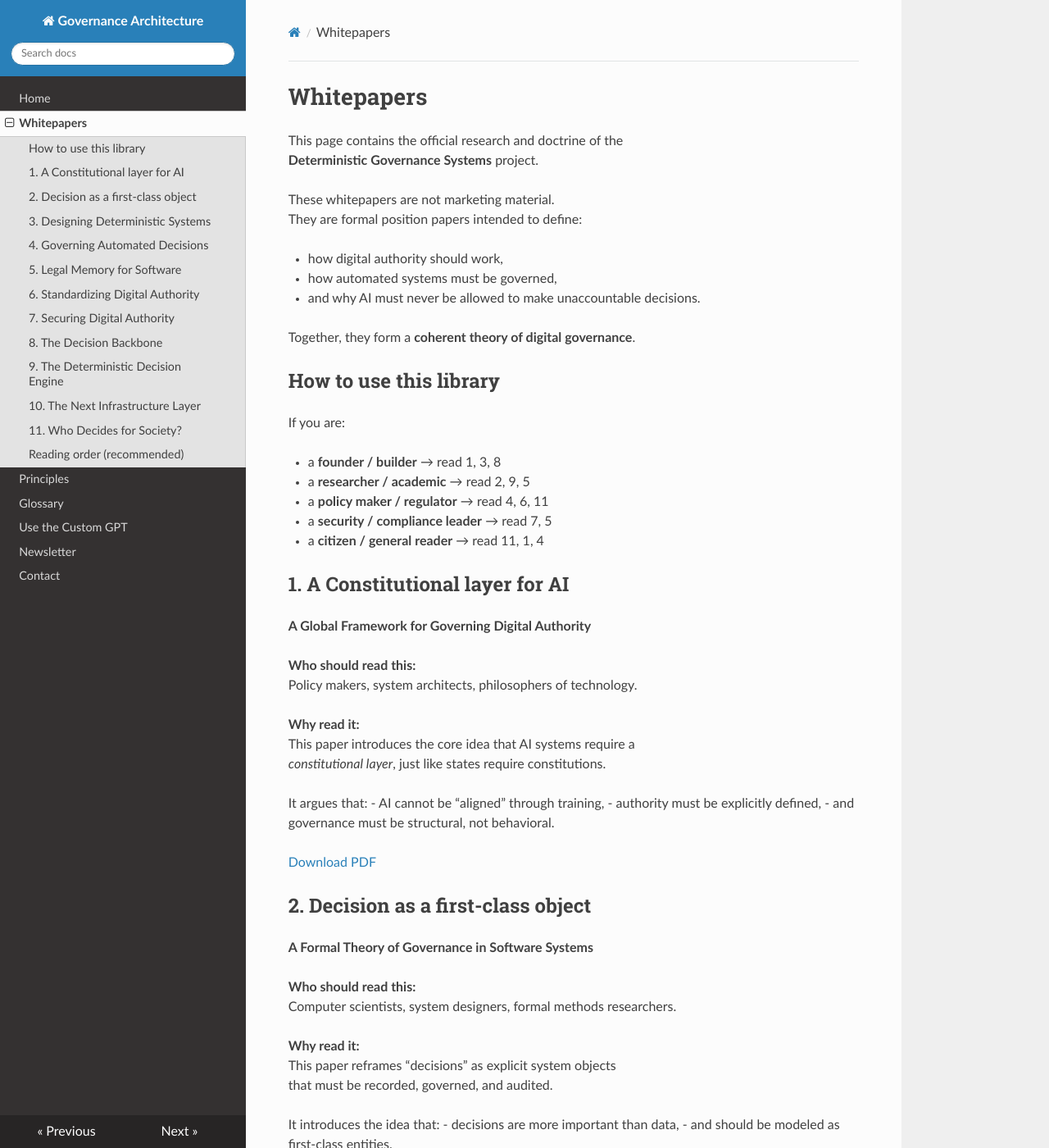
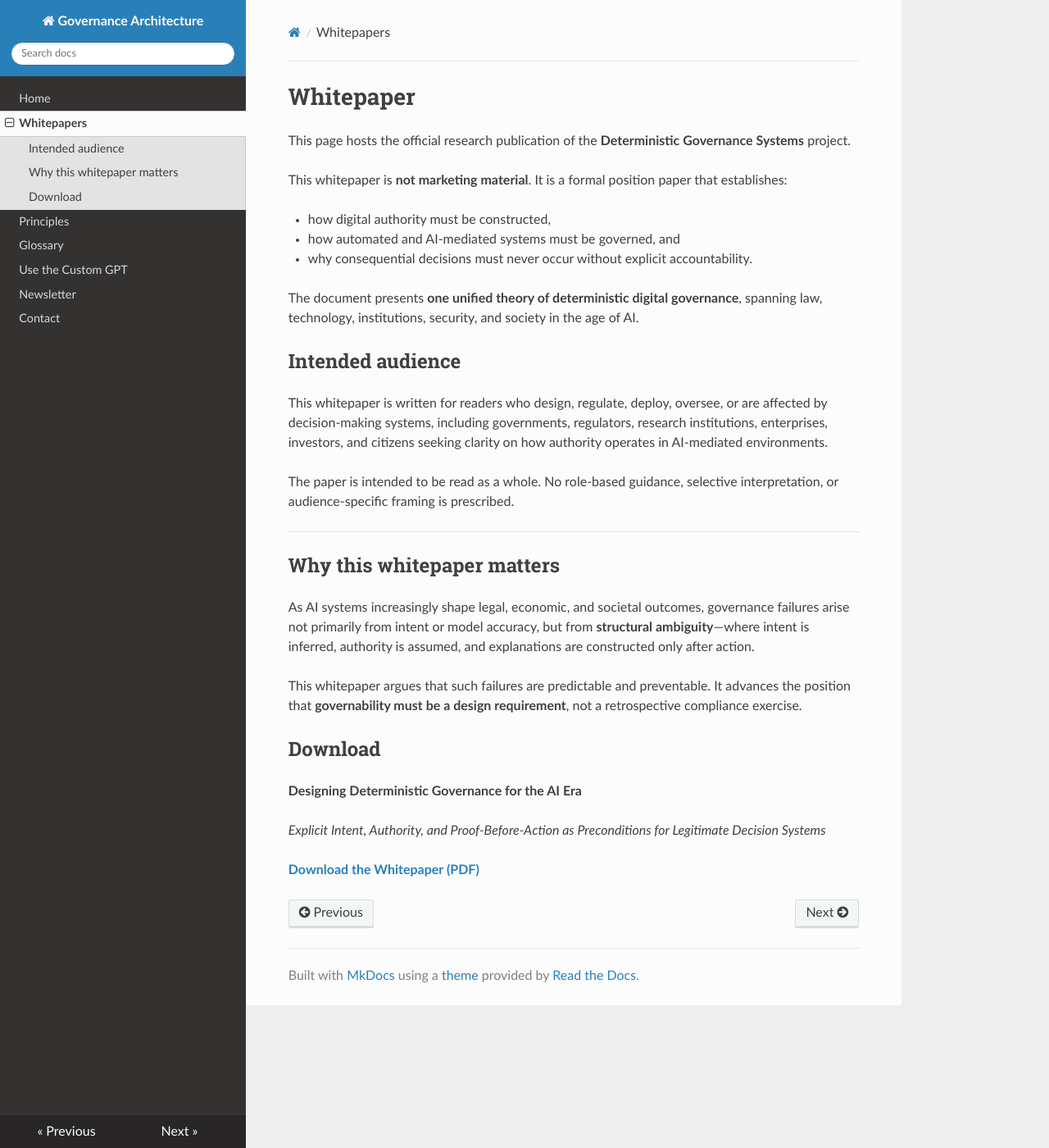
Before and after one commit to pavancharak/governance-architecture, an MkDocs documentation site: the page built from docs/whitepapers.md, in a window 1280 px wide and 1400 px high. Shown: the whole window at 82% size. Built offline with MkDocs 1.6.1, drawn with Linux system fonts in a browser that asks for light colours; nearby versions of some CDN libraries; some of the changed text lies outside the part shown.

```diff
--- a/docs/whitepapers.md
+++ b/docs/whitepapers.md
@@ -1,231 +1,37 @@
-# Whitepapers
+<!-- File: docs/whitepapers.md -->
 
-This page contains the official research and doctrine of the
+# Whitepaper
+
+This page hosts the official research publication of the
 **Deterministic Governance Systems** project.
 
-These whitepapers are not marketing material.
-They are formal position papers intended to define:
+This whitepaper is **not marketing material**. It is a formal position paper that establishes:
 
-- how digital authority should work,
-- how automated systems must be governed,
-- and why AI must never be allowed to make unaccountable decisions.
+* how digital authority must be constructed,
+* how automated and AI-mediated systems must be governed, and
+* why consequential decisions must never occur without explicit accountability.
 
-Together, they form a **coherent theory of digital governance**.
+The document presents **one unified theory of deterministic digital governance**, spanning law, technology, institutions, security, and society in the age of AI.
 
 
-## How to use this library
+## Intended audience
 
-If you are:
+This whitepaper is written for readers who design, regulate, deploy, oversee, or are affected by decision-making systems, including governments, regulators, research institutions, enterprises, investors, and citizens seeking clarity on how authority operates in AI-mediated environments.
 
-- a **founder / builder** → read 1, 3, 8
-- a **researcher / academic** → read 2, 9, 5
-- a **policy maker / regulator** → read 4, 6, 11
-- a **security / compliance leader** → read 7, 5
-- a **citizen / general reader** → read 11, 1, 4
+The paper is intended to be read as a whole. No role-based guidance, selective interpretation, or audience-specific framing is prescribed.
 
+---
 
-## 1. A Constitutional layer for AI
+## Why this whitepaper matters
 
-**A Global Framework for Governing Digital Authority**
+As AI systems increasingly shape legal, economic, and societal outcomes, governance failures arise not primarily from intent or model accuracy, but from **structural ambiguity**—where intent is inferred, authority is assumed, and explanations are constructed only after action.
 
-**Who should read this:**
-Policy makers, system architects, philosophers of technology.
+This whitepaper argues that such failures are predictable and preventable. It advances the position that **governability must be a design requirement**, not a retrospective compliance exercise.
 
-**Why read it:**
-This paper introduces the core idea that AI systems require a
-*constitutional layer*, just like states require constitutions.
+## Download
 
-It argues that:
-- AI cannot be “aligned” through training,
-- authority must be explicitly defined,
-- and governance must be structural, not behavioral.
+**Designing Deterministic Governance for the AI Era**
 
-[Download PDF](whitepapers/constitutional_layer_ai_v1.pdf)
+*Explicit Intent, Authority, and Proof-Before-Action as Preconditions for Legitimate Decision Systems*
 
-
-## 2. Decision as a first-class object
-**A Formal Theory of Governance in Software Systems**
-
-**Who should read this:**
-Computer scientists, system designers, formal methods researchers.
-
-**Why read it:**
-This paper reframes “decisions” as explicit system objects
-that must be recorded, governed, and audited.
-
-It introduces the idea that:
-- decisions are more important than data,
-- and should be modeled as first-class entities.
-
-[Download PDF](whitepapers/decision_first_class_object_v1.pdf)
-
-
-## 3. Designing Deterministic Systems
-
-**Why AI Should never be allowed to decide**
-
-**Who should read this:**
-AI engineers, startup founders, product leaders.
-
-**Why read it:**
-This paper explains why probabilistic systems are fundamentally
-incompatible with governance, law, and accountability.
-
-It makes the case for:
-- determinism over learning,
-- rules over models,
-- and explanation over prediction.
-
-[Download PDF](whitepapers/designing_deterministic_systems_v1.pdf)
-
-
-## 4. Governing Automated Decisions
-
-**Digital due process & accountable automation**
-
-**Who should read this:**
-Regulators, compliance teams, legal professionals.
-
-**Why read it:**
-This paper translates legal concepts like:
-- due process,
-- right to explanation,
-- and appeal mechanisms
-
-into technical system requirements.
-
-[Download PDF](whitepapers/governing_automated_decisions_v1.pdf)
-
-
-## 5. Legal Memory for Software
-
-**Why systems must remember their own decisions**
-
-**Who should read this:**
-Security engineers, auditors, institutional architects.
-
-**Why read it:**
-This paper introduces the concept of **legal memory**:
-systems must remember not just what happened,
-but *why* it happened.
-
-It argues that:
-- forgetting is a security vulnerability,
-- and memory must be immutable and auditable.
-
-[Download PDF](whitepapers/legal_memory_for_software_v1.pdf)
-
-
-## 6. Standardizing Digital Authority
-**Why decision governance must become a global technical standard**
-
-**Who should read this:**
-Standards bodies, governments, international organizations.
-
-**Why read it:**
-This paper argues that governance infrastructure must become:
-- a shared global standard,
-- not proprietary corporate logic.
-
-It compares governance to:
-- TCP/IP for networks,
-- and constitutions for states.
-
-[Download PDF](whitepapers/standardizing_digital_authority_v1.pdf)
-
-
-## 7. Securing Digital Authority
-
-**Threat models for governance infrastructure**
-
-**Who should read this:**
-Cybersecurity professionals, risk officers, security researchers.
-
-**Why read it:**
-This paper defines the threat model for governance systems:
-- insider attacks,
-- silent logic drift,
-- collusion,
-- and record tampering.
-
-It treats governance as a **security problem**.
-
-[Download PDF](whitepapers/securing_digital_authority_v1.pdf)
-
-
-## 8. The Decision Backbone
-
-**Why enterprises need deterministic governance systems**
-
-**Who should read this:**
-Enterprise leaders, CTOs, compliance heads.
-
-**Why read it:**
-This paper explains how large organizations lose control
-when decisions are embedded in opaque systems.
-
-It proposes governance as:
-- a core infrastructure layer,
-- like finance or identity.
-
-[Download PDF](whitepapers/decision_backbone_v1.pdf)
-
-
-## 9. The Deterministic Decision Engine
-
-**A formal runtime model for provable governance systems**
-
-**Who should read this:**
-System architects, formal verification researchers.
-
-**Why read it:**
-This is the most technical paper.
-It describes the runtime architecture for implementing
-deterministic governance systems.
-
-[Download PDF](whitepapers/deterministic_decision_engine_v1.pdf)
-
-
-## 10. The Next Infrastructure Layer
-
-**Why governance will become the largest market in the age of AI**
-
-**Who should read this:**
-Investors, strategists, founders.
-
-**Why read it:**
-This paper frames governance as the next major industry,
-larger than cloud, fintech, or cybersecurity.
-
-It treats governance as economic infrastructure.
-
-[Download PDF](whitepapers/next_infrastructure_layer_v1.pdf)
-
-
-## 11. Who Decides for Society?
-
-**Democratic governance in the age of AI**
-
-**Who should read this:**
-Citizens, educators, philosophers, journalists.
-
-**Why read it:**
-This is the most human paper.
-It asks the core question:
-
-> If machines run everything,
-> who actually holds power?
-
-It is the civic entry point to the entire system.
-
-[Download PDF](whitepapers/who_decides_for_society_v1.pdf)
-
-
-## Reading order (recommended)
-
-For most people:
-
-1 → 3 → 8 → 4 → 11 → 5 → 7 → 6 → 9 → 2 → 10
-
-This takes you from:
-vision → engineering → enterprise → law → society → security → theory.
+**[Download the Whitepaper (PDF)](whitepapers/Designing%20Deterministic%20Governance%20for%20the%20AI%20Era.pdf)**
```
Also changed, not shown: site/index.html, site/search/search_index.json, site/whitepapers/index.html, 1 other file.
